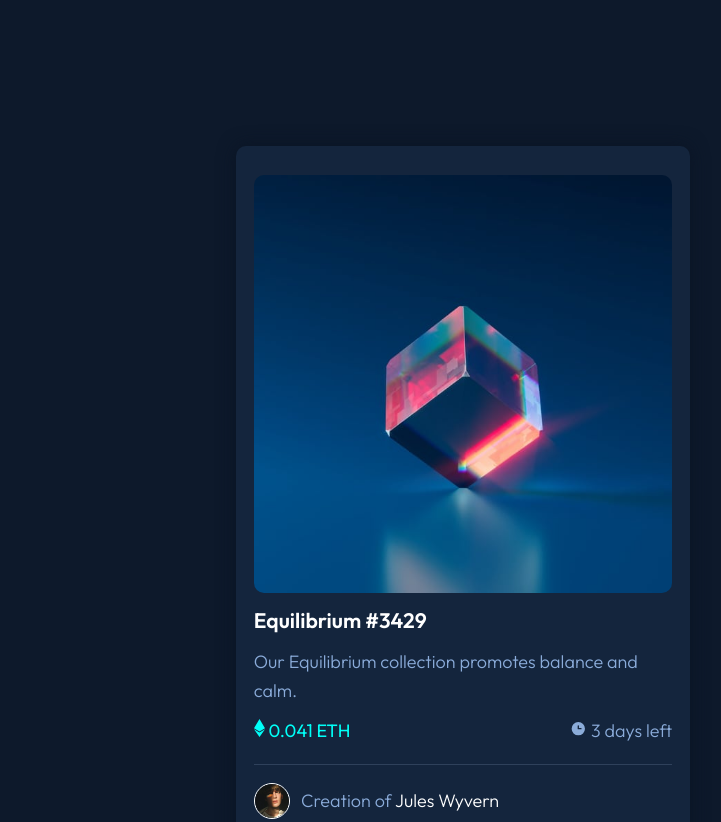
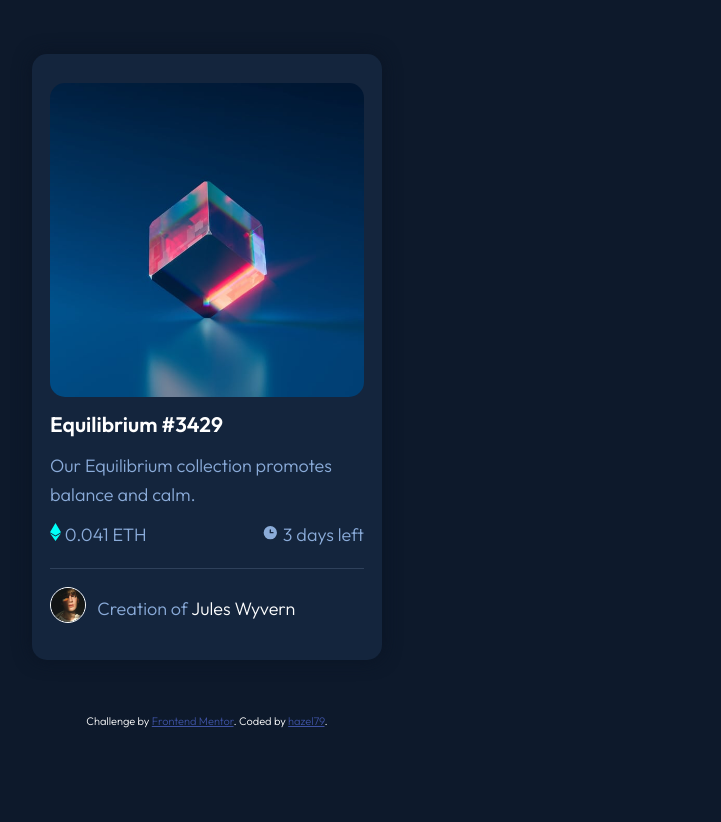
Before and after one commit to OmarMAttia7/fem-1-nft-preview, a plain HTML site: page index.html in a window 1280 px wide. Shown: the top 822 px of the page, without its empty margins (433-1154 px from the left). After the commit the page ends 800 px from the top, so only its background shows below. Drawn offline with Linux system fonts and the light colour scheme.

Commit message:
Fixed accessibility issues

```diff
--- a/index.css
+++ b/index.css
@@ -18,9 +18,10 @@ body {
     margin: 1em 1.6em;
     padding: 1.6em 1em;
     box-shadow: 0 0 1em hsl(218, 55%, 9%);
-    border-radius: 10px;
+    border-radius: 15px;
     color: hsl(215, 51%, 70%);
     line-height: 1.6em;
+    max-width: 350px;
 }
 
 .card a {
@@ -53,6 +54,10 @@ p {
     font-weight: 400;
 }
 
+.card .card-info p {
+    margin: 0;
+}
+
 .card span.line-break {
     border-top: 1px solid hsl(215, 32%, 27%);
     display: block;
@@ -60,25 +65,28 @@ p {
     margin: 1em 0;
 }
 
-.card footer {
+.card .author {
     display: flex;
     flex-direction: row;
     align-items: center;
 }
 
-.card footer > img {
+.card .author img {
     width: 2em;
     border: 1px solid #fff;
     border-radius: 50%;
     margin-right: 0.625em;
 }
 
-.card footer p {
+.card .author p {
     margin: 0;
 }
 
-.card footer p > span {
-    color: #fff;
+.card .author figure {margin: 0; padding: 0;}
+
+.card .author figcaption {
+    display: flex;
+    align-items: center;
 }
 
 .card .card-img-preview {
@@ -91,7 +99,7 @@ p {
 
 .card .card-img-preview > img {
     max-width: 100%;
-    border-radius: 10px;
+    border-radius: 15px;
     height: 100%;
     position: absolute;
     top: 0;
@@ -108,7 +116,7 @@ p {
     display: flex;
     justify-content: center;
     align-items: center;
-    border-radius: 10px;
+    border-radius: 15px;
     opacity: 0;
     transition: opacity 0.2s;
 }
@@ -119,11 +127,17 @@ p {
 
 @media (min-width: 375px) {
     #nft-showcase {
-        grid-template-columns: repeat(auto-fill, minmax(350px, 1fr));
-        display: grid;
+        display: flex;
+        align-items: center;
+        justify-content: center;
     }
 
     main {
-        padding: 10% 10%;
+        padding: 2em 10%;
     }
 }
+
+a:focus-visible {
+    border-width: 2px;
+    border-color:hsl(178, 100%, 50%);
+}
--- a/index.html
+++ b/index.html
@@ -18,30 +18,36 @@
 <body>
 
   <main>
+
     <section id="nft-showcase">
       <div></div>
       <div class="card">
-        <div class="card-img-preview">
-          <img src="./images/image-equilibrium.jpg" alt="nft: equilibrium">
-          <div>
-            <img src="./images/icon-view.svg" alt="View image"/>
+
+        <a href="./images/image-equilibrium.jpg" title="View image at full resolution" target="_blank">
+          <div class="card-img-preview">
+            <img src="./images/image-equilibrium.jpg" alt="nft: equilibrium">
+            <div>
+              <img src="./images/icon-view.svg" alt="View image"/>
+            </div>
           </div>
-        </div>
+        </a>
 
         <a href="#"><h3>Equilibrium #3429</h3></a>
 
         <p>Our Equilibrium collection promotes balance and calm.</p>
 
         <div class="card-info">
-          <span><img class="icon" src="./images/icon-ethereum.svg" alt="ethereum"> 0.041 ETH</span>
-          <span><img class="icon" src="./images/icon-clock.svg" alt="clock"> 3 days left</span>
+          <p><img class="icon" src="./images/icon-ethereum.svg" alt="ethereum"> 0.041 ETH</p>
+          <p><img class="icon" src="./images/icon-clock.svg" alt="clock"> 3 days left</p>
         </div>
 
         <span class="line-break"></span>
 
-        <footer><img class="card-avatar" alt="The author's profile picture" src="./images/image-avatar.png" /><p>Creation of <a href="#">Jules Wyvern</a></p></footer>
+        <div class="author">
+          <figure><img class="card-avatar" alt="Jules Wyvern" src="./images/image-avatar.png" /></figure>
+          <figcaption><p>Creation of <a href="#">Jules Wyvern</a></p></figcaption>
+        </div>
       </div>
-      <div>
     </section>
   </main>
 
```
